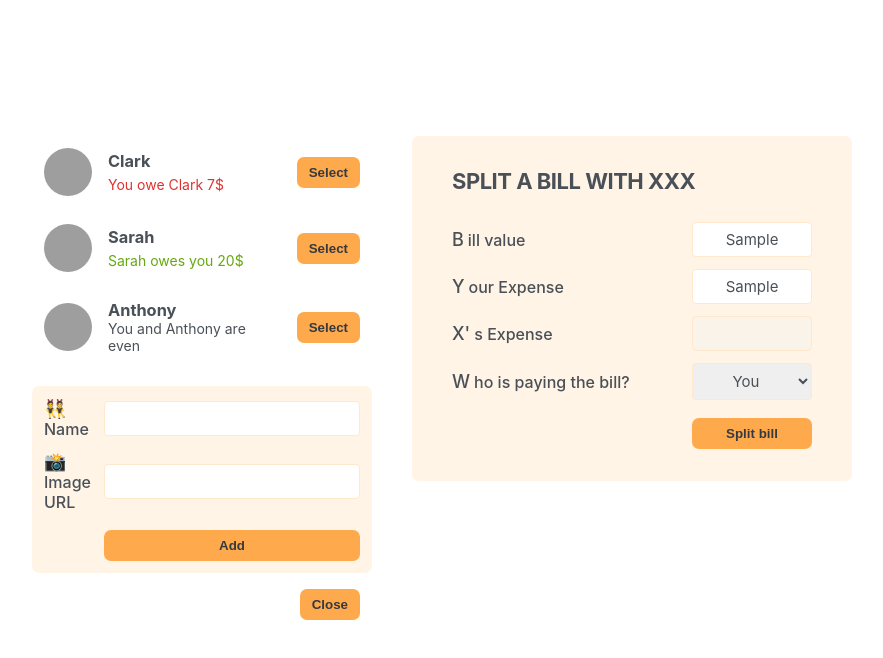
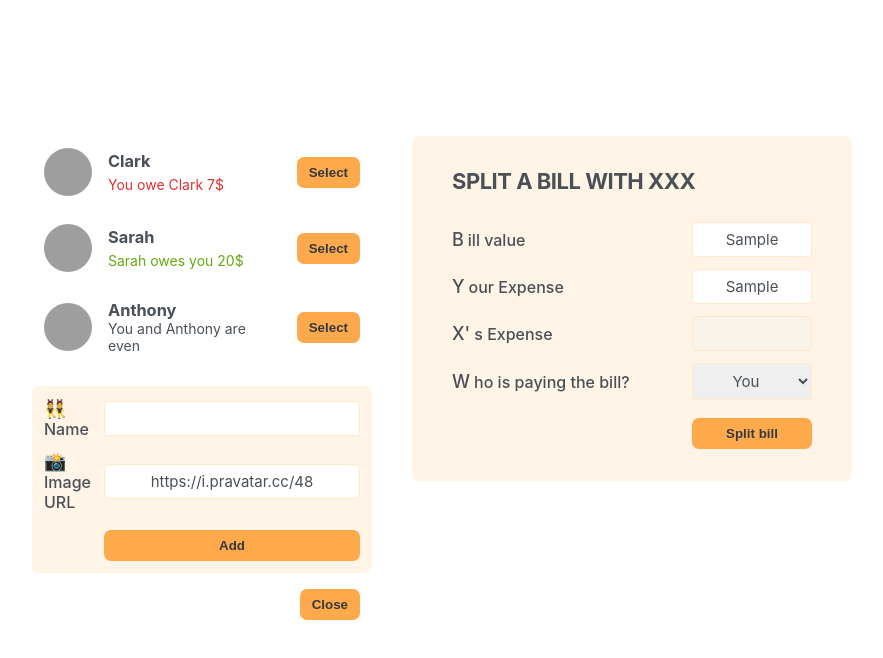
Before and after one commit to mkelly115/eat-n-split, a React (Create React App) app: page / in a window 1280 px wide. Both pictures are taken after typing "Sample", "Sample" into the empty fields and a click on the button "Add Friend". Shown: the top 658 px of the page, without its empty margins (198-1081 px from the left). Built offline with nearby package versions, Linux system fonts and the light colour scheme; grey boxes are pictures that could not be loaded.

Commit message:
add friend and photos working

```diff
--- a/src/App.js
+++ b/src/App.js
@@ -30,27 +30,32 @@
 }
 
 export default function App() {
+  const [friends, setFriends] = useState(initialFriends);
   const [showAddFriend, setShowAddFriend] = useState(false);
 
   function handleShowAddFriend() {
-  setShowAddFriend((show) => !show);
-}
+    setShowAddFriend((show) => !show);
+  }
 
+  function handleAddFriend( friend ) {
+    setFriends((friends) => [...friends, friend]);
+    setShowAddFriend(false)
+  }
   return (
     <div className="app">
       <div className="sidebar">
-        <FriendList />
-        {showAddFriend && <FormAddFriend />}
-        <Button onClick={handleShowAddFriend}>{showAddFriend ? 'Close': "Add Friend"}</Button>
+        <FriendList friends={friends} />
+        {showAddFriend && <FormAddFriend onAddFriend={handleAddFriend} />}
+        <Button onClick={handleShowAddFriend}>
+          {showAddFriend ? "Close" : "Add Friend"}
+        </Button>
       </div>
       <FormSplitBill />
     </div>
   );
 }
 
-function FriendList() {
-  const friends = initialFriends;
-
+function FriendList({ friends }) {
   return (
     <ul>
       {friends.map((friend) => (
@@ -82,14 +87,45 @@
   );
 }
 
-function FormAddFriend() {
+function FormAddFriend({onAddFriend}) {
+  const [name, setName] = useState("");
+  const [image, setImage] = useState("https://i.pravatar.cc/48");
+
+  function handleSubmit(e) {
+    e.preventDefault();
+
+    if (!name || !image) return;
+
+    const id = crypto.randomUUID();
+
+    const newFriend = {
+      id,
+      name,
+      image: `${image}?=${id}`,
+      balance: 0,
+    };
+
+    onAddFriend(newFriend)
+
+    setName("");
+    setImage("https://i.pravatar.cc/48");
+  }
+
   return (
-    <form className="form-add-friend">
+    <form className="form-add-friend" onSubmit={handleSubmit}>
       <label>👯 Name</label>
-      <input type="text" />
+      <input
+        type="text"
+        value={name}
+        onChange={(e) => setName(e.target.value)}
+      />
 
       <label>📸Image URL</label>
-      <input type="text" />
+      <input
+        type="text"
+        value={image}
+        onChange={(e) => setImage(e.target.value)}
+      />
 
       <Button>Add</Button>
     </form>
```
